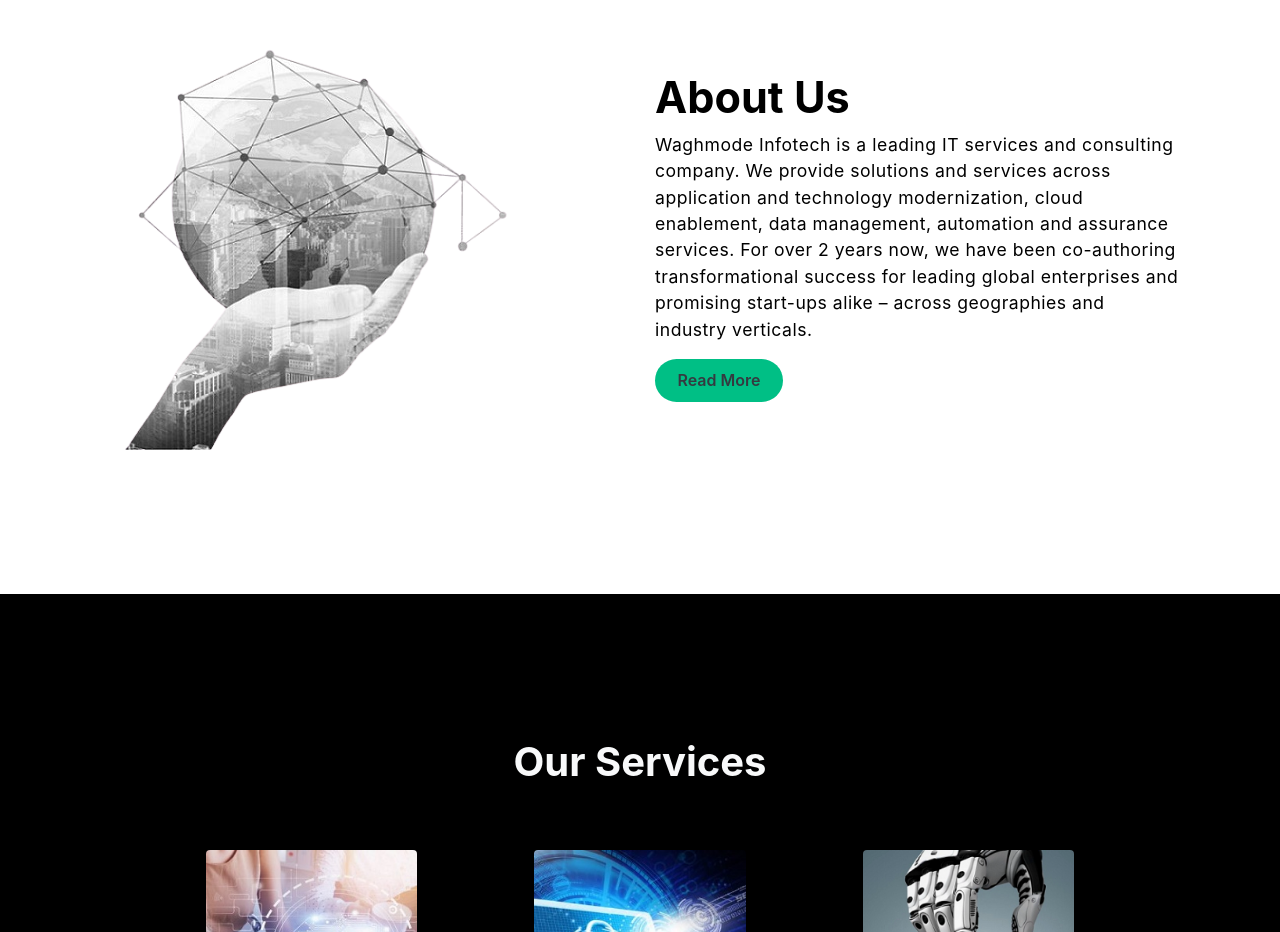
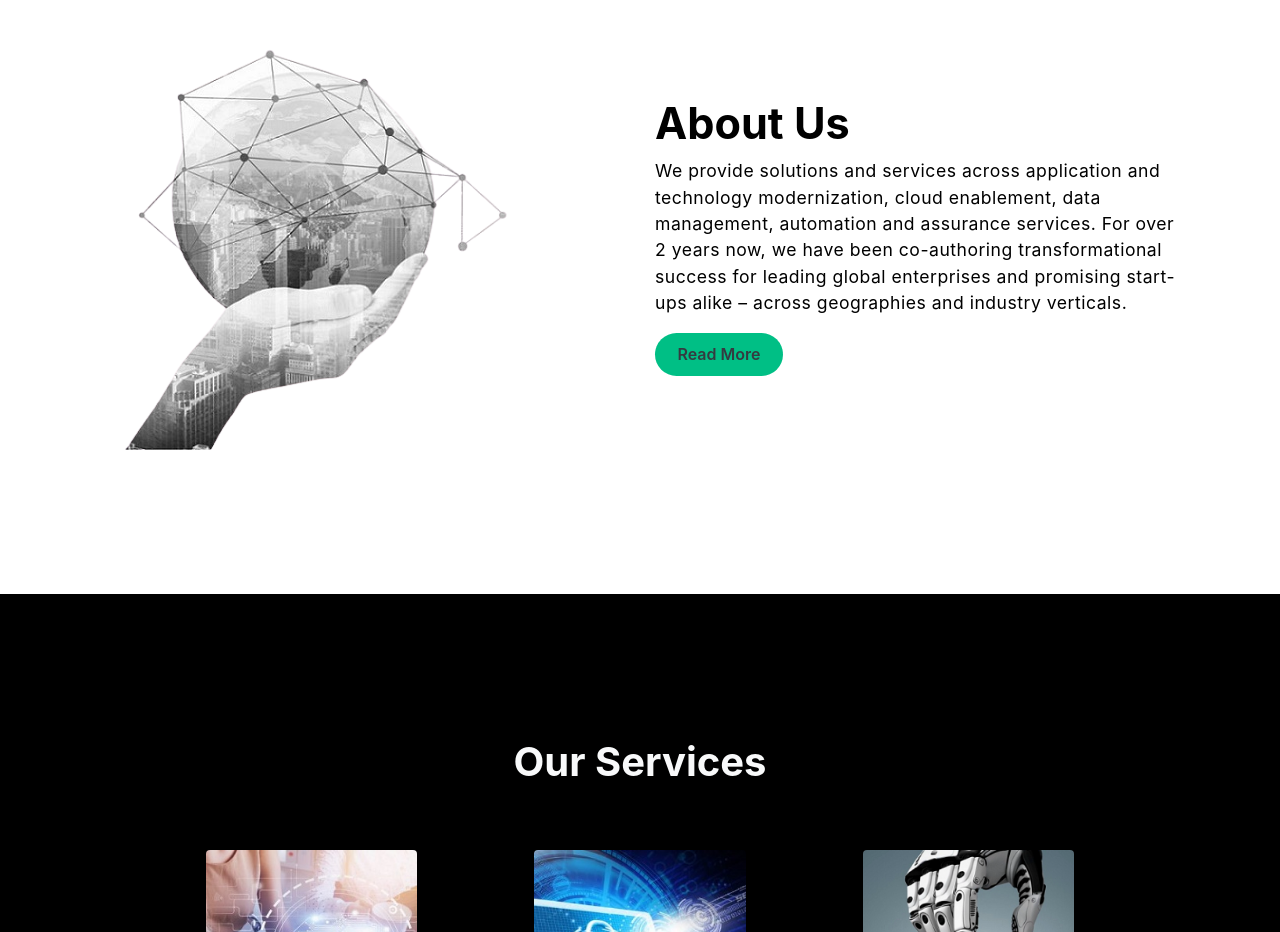
Before and after one commit to imShub/Website_Design, a plain HTML site: page index.html in a window 1280 px wide. Shown: the part 920-1852 px from the top of the page. Drawn offline with nearby package versions, Linux system fonts and the light colour scheme.

Commit message:
Update index.html

```diff
--- a/index.html
+++ b/index.html
@@ -4,7 +4,7 @@
 <head>
   <meta charset="UTF-8">
   <meta name="viewport" content="width=device-width, initial-scale=1.0">
-  <title>Waghmode Infotech: Leading IT Service and IT Outsourcing Company </title>
+  <title>Website_Design</title>
   <link rel="stylesheet" type="text/css" href="style.css">
   <link rel="stylesheet" href="./bootstrap/css/bootstrap.min.css">
   <link rel="stylesheet" href="https://cdnjs.cloudflare.com/ajax/libs/font-awesome/5.14.0/css/all.min.css"
@@ -92,7 +92,7 @@
         <div class="text col-lg-6 col-md-6 col-12 w-50 pt-5 pb-5">
           <h1>About Us</h1>
           <p>
-            Waghmode Infotech is a leading IT services and consulting company. We provide solutions and services across
+             We provide solutions and services across
             application and technology modernization, cloud enablement, data management, automation and assurance
             services. For over 2 years now, we have been co-authoring transformational success for leading global
             enterprises and promising start-ups alike – across geographies and industry verticals.
```
